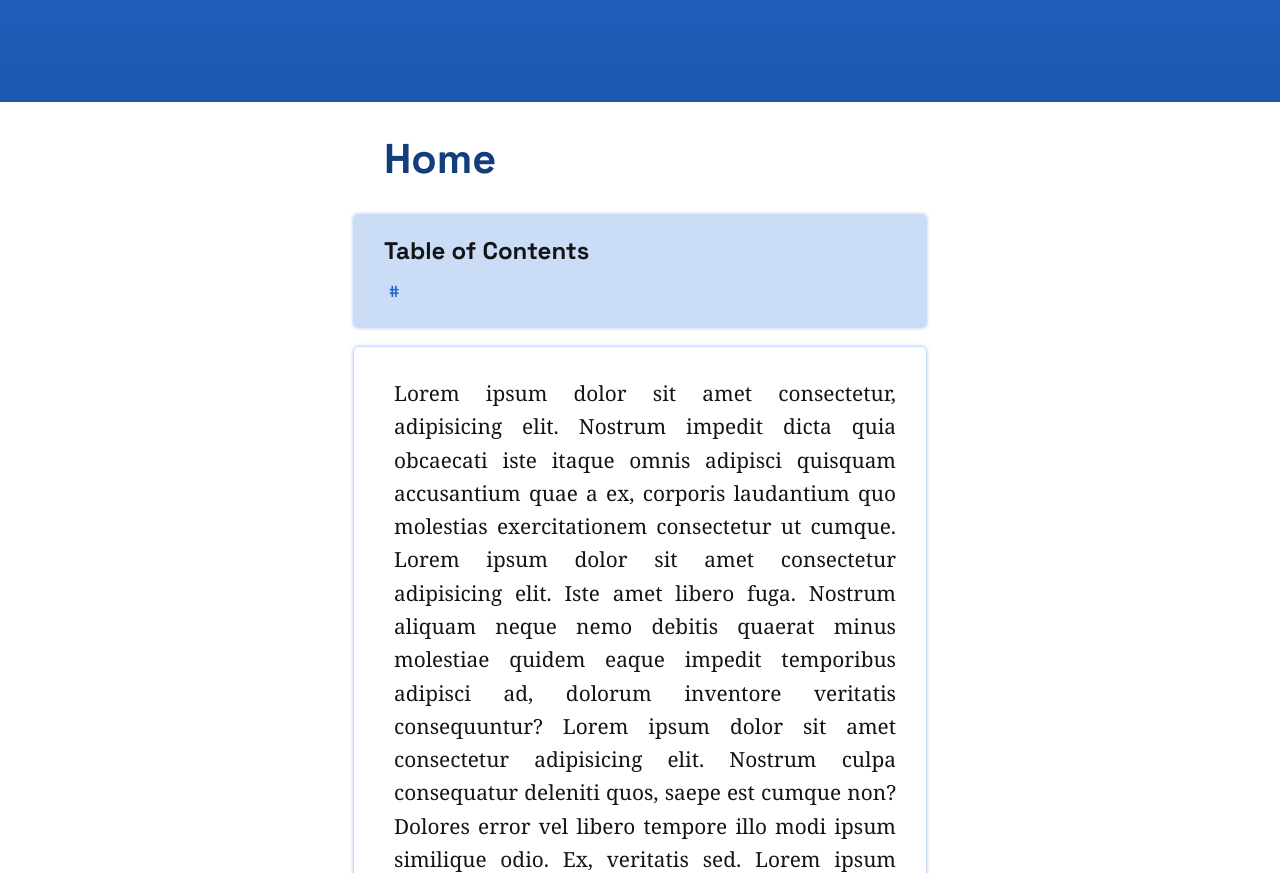
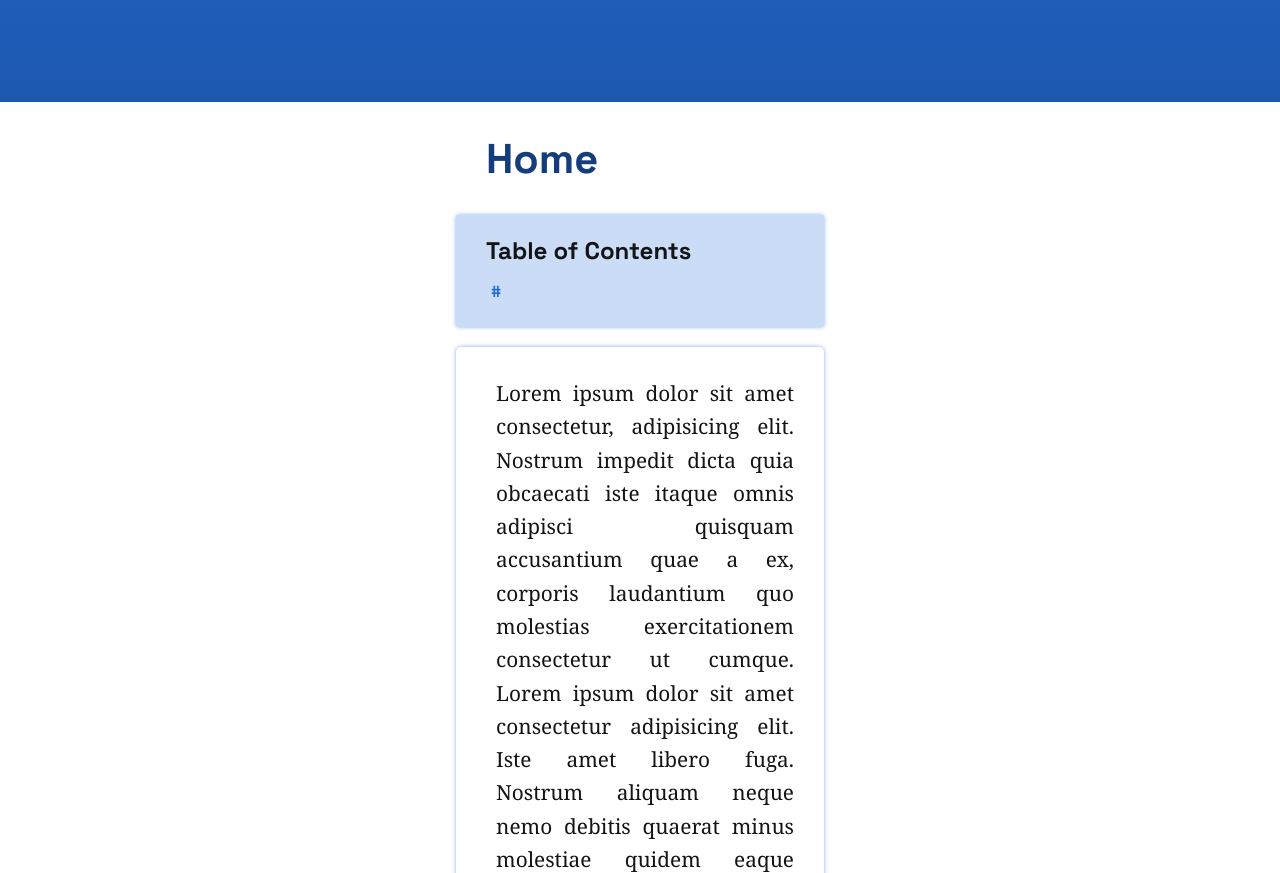
Before and after one commit to joseapp25/hub-teacherzeantonio, a plain HTML site: page index.html in a window 1280 px wide. Shown: the part 227-1100 px from the top of the page. Drawn offline with Linux system fonts and the light colour scheme.

Commit message:
Update style.css

```diff
--- a/style.css
+++ b/style.css
@@ -144,7 +144,7 @@ header {
     padding-left: 0px;
     padding-right: 0px;
     min-width: 292px;
-    max-width: 512px;
+    max-width: 308px;
     color: var(--cerulean800);
 }
 
@@ -158,7 +158,7 @@ header {
     padding-left: 30px;
     padding-right: 30px;
     min-width: 292px;
-    max-width: 512px;
+    max-width: 308px;
     border-radius: 3px;
     box-shadow: 0px 0px 4px var(--cerulean300);
 }
@@ -192,7 +192,7 @@ main {
     background-color: white;
     text-align: justify;
     min-width: 292px;
-    max-width: 512px;;
+    max-width: 308px;;
     margin: auto;
     padding-top: 20px;
     padding-bottom: 20px;
```
